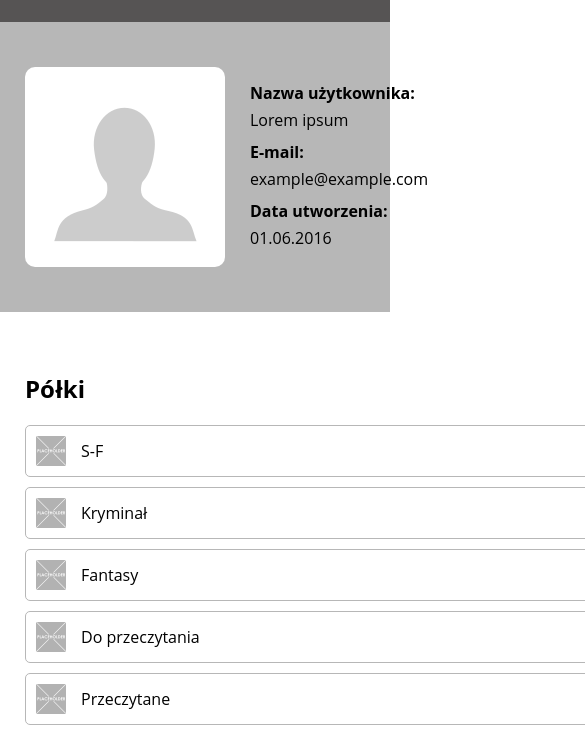
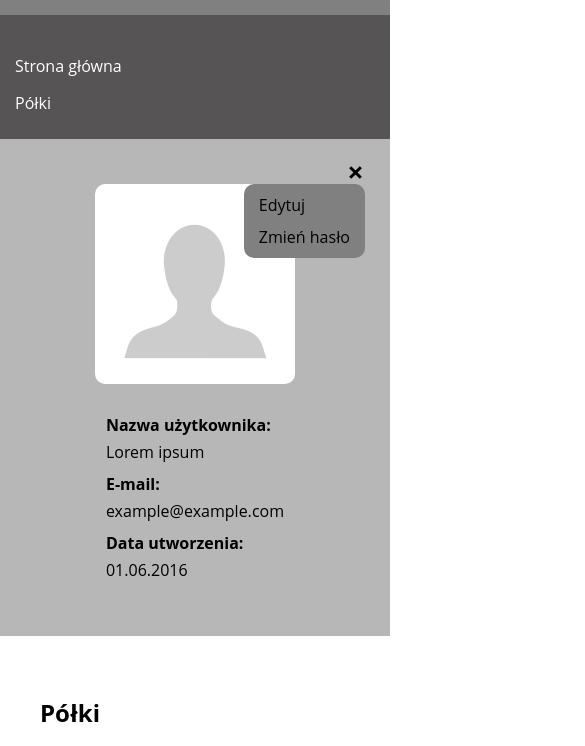
Before and after one commit to s16730/TIN_MP1, a website built with webpack: page templates/user.html in a window 390 px wide. Shown: the part 160-906 px from the top of the page, 585 px wide, since content can reach past the window. Built offline with nearby package versions, Linux system fonts and the light colour scheme.

Commit message:
Added mobile

```diff
--- a/src/scss/_utils.scss
+++ b/src/scss/_utils.scss
@@ -2,6 +2,15 @@
   width: 1240px;
   margin: 0 auto;
   padding: 0;
+
+  @media (max-width: 1280px){
+    width: 760px;
+  }
+
+  @media (max-width: 991px) {
+    width: 100%;
+    padding: 0 15px;
+  }
 }
 
 .full-width {
--- a/src/scss/components/_account.scss
+++ b/src/scss/components/_account.scss
@@ -10,7 +10,7 @@
     border-radius: 5px;
     transition-duration: 0.4s;
 
-    &:hover{
+    &:hover {
       text-decoration: none;
       background: $main-background;
     }
@@ -28,4 +28,19 @@
       color: $white;
     }
   }
+
+  @media (max-width: 680px) {
+    margin-top: 15px;
+  }
+
+  &--logged-out {
+    @media (max-width: 680px) {
+      justify-content: space-between;
+
+      .button {
+        width: calc(50% - 15px);
+        margin: 0;
+      }
+    }
+  }
 }
--- a/src/scss/components/_actions.scss
+++ b/src/scss/components/_actions.scss
@@ -5,6 +5,31 @@
   border-radius: 10px;
   padding: 0 15px;
 
+  &:before, &:after {
+    display: block;
+    content: '';
+    width: 15px;
+    height: 3px;
+    background: black;
+
+    position: absolute;
+    top: -13px;
+    right: 2px;
+    cursor: pointer;
+
+    @media (min-width: 991px) {
+      display: none;
+    }
+  }
+
+  &:before {
+    transform: rotateZ(-45deg);
+  }
+
+  &:after{
+    transform: rotateZ(45deg);
+  }
+
   &__action {
     display: block;
     margin: 10px auto;
--- a/src/scss/components/_author.scss
+++ b/src/scss/components/_author.scss
@@ -33,6 +33,10 @@
     .author__description {
       margin-top: 25px;
       width: 100%;
+
+      @media (max-width: 680px) {
+        margin-top: 0;
+      }
     }
   }
 }
--- a/src/scss/components/_button.scss
+++ b/src/scss/components/_button.scss
@@ -3,6 +3,7 @@
   background: $main-background-dark;
   color: $white;
   text-decoration: none;
+  text-align: center;
   margin: 0 5px;
   border: none;
   outline: none;
--- a/src/scss/components/_header.scss
+++ b/src/scss/components/_header.scss
@@ -7,6 +7,10 @@
     display: flex;
     justify-content: space-between;
     margin-bottom: 25px;
+
+    @media (max-width: 680px) {
+      flex-direction: column;
+    }
   }
 
 
@@ -23,6 +27,16 @@
         margin-right: 10px;
         color: $white;
       }
+
+      @media (max-width: 480px) {
+        flex-direction: column;
+
+        &__item {
+          &:nth-of-type(n + 1){
+            margin-top: 15px;
+          }
+        }
+      }
     }
   }
 }
--- a/src/scss/components/_list.scss
+++ b/src/scss/components/_list.scss
@@ -16,6 +16,22 @@
 
       &:hover {
         background: $main-background;
+      }
+
+      @media (max-width: 1280px) {
+        flex-basis: calc((100% / 4) - 20px);
+      }
+
+      @media (max-width: 768px) {
+        flex-basis: calc((100% / 3) - 20px);
+      }
+
+      @media (max-width: 640px) {
+        flex-basis: calc((100% / 2) - 20px);
+      }
+
+      @media (max-width: 480px) {
+        flex-basis: calc((100%) - 20px);
       }
     }
   }
--- a/src/scss/components/_user.scss
+++ b/src/scss/components/_user.scss
@@ -4,6 +4,11 @@
     position: relative;
     display: flex;
     justify-content: flex-start;
+
+    @media (max-width: 480px) {
+      flex-direction: column;
+      align-items: center;
+    }
 
     .user__avatar {
       display: flex;
@@ -19,10 +24,18 @@
       img {
         display: block;
       }
+
+      @media (max-width: 480px) {
+        margin: 0;
+      }
     }
 
     .user__info {
       margin-top: 15px;
+
+      @media (max-width: 480px) {
+        margin-top: 30px;
+      }
 
       span {
         display: block;
--- a/templates/user.html
+++ b/templates/user.html
@@ -7,6 +7,7 @@
         type="text/css"
         href="../dist/main.css"
   >
+  <meta name="viewport" content="width=device-width,initial-scale=1" />
 </head>
 <body>
 
```
Also changed, not shown: templates/addAuthor.html (+1 -0 lines), templates/addBook.html (+1 -0 lines), templates/author.html (+1 -0 lines), templates/authorEditorView.html (+1 -0 lines), templates/book.html (+1 -0 lines), templates/bookEditorView.html (+1 -0 lines), templates/login.html (+1 -0 lines), templates/register.html (+1 -0 lines), templates/shelf.html (+1 -0 lines), templates/shelves.html (+1 -0 lines), templates/userAdminView.html (+1 -0 lines), dist/bundle.js (added), dist/main.css (added).
